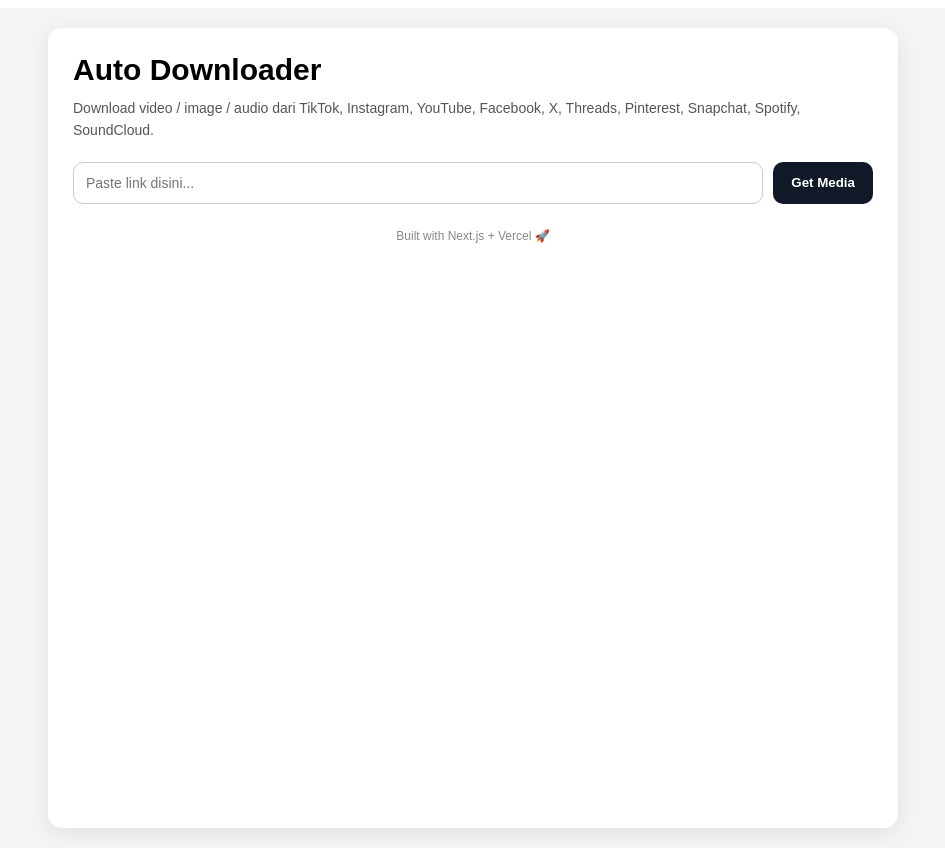
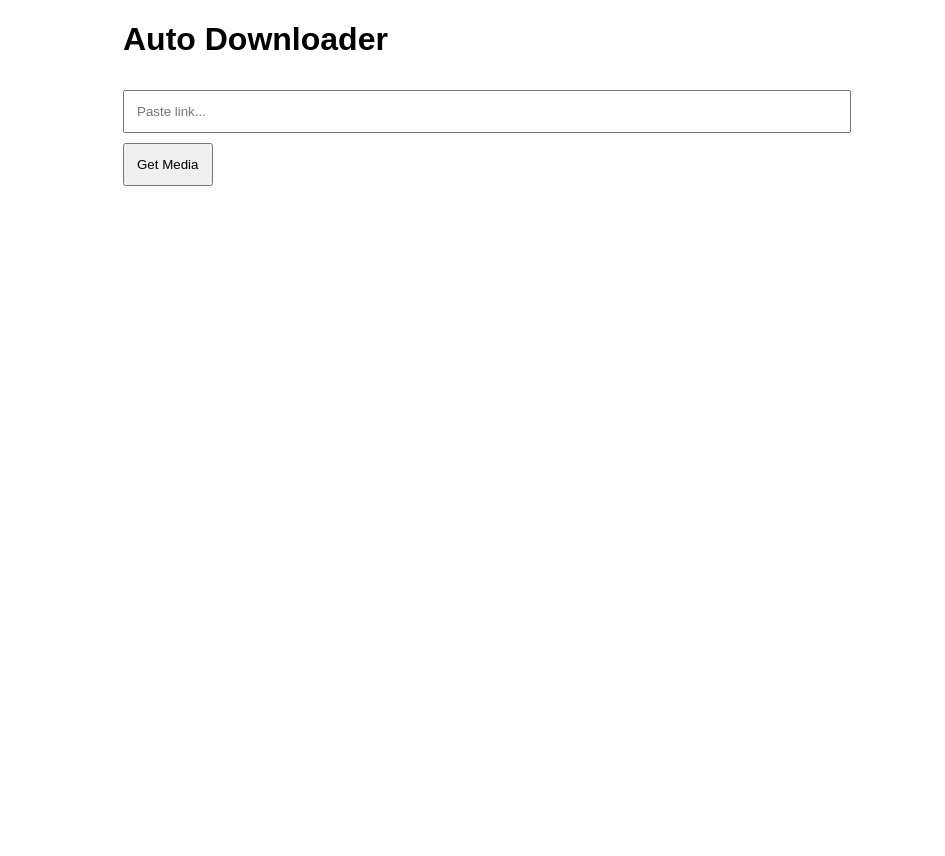
Before and after one commit to rahmat-369/Aio-down, a Next.js app: page / in a window 1280 px wide. Shown: the whole page, without its empty margins (167-1112 px from the left). After the commit the page ends 800 px from the top, so only its background shows below. Built offline with nearby package versions, Linux system fonts and the light colour scheme.

Commit message:
Update index.js

```diff
--- a/pages/index.js
+++ b/pages/index.js
@@ -2,13 +2,11 @@ import { useState } from "react";
 
 export default function Home() {
   const [url, setUrl] = useState("");
-  const [loading, setLoading] = useState(false);
   const [data, setData] = useState(null);
   const [error, setError] = useState("");
-  const [filter, setFilter] = useState("all");
+  const [showAll, setShowAll] = useState(false);
 
-  async function handleDownload() {
-    setLoading(true);
+  async function getMedia() {
     setError("");
     setData(null);
 
@@ -26,261 +24,56 @@ export default function Home() {
     } catch (e) {
       setError(e.toString());
     }
-
-    setLoading(false);
   }
 
-  const filteredMedias =
-    data?.medias?.filter((m) => {
-      if (filter === "all") return true;
-      return m.type === filter;
-    }) || [];
+  return (
+    <div className="wrap">
+      <h1>Auto Downloader</h1>
 
-  return (
-    <div style={styles.page}>
-      <div style={styles.container}>
-        <h1 style={styles.title}>Auto Downloader</h1>
-        <p style={styles.desc}>
-          Download video / image / audio dari TikTok, Instagram, YouTube, Facebook, X, Threads,
-          Pinterest, Snapchat, Spotify, SoundCloud.
-        </p>
-
-        <div style={styles.inputBox}>
       <input
         value={url}
         onChange={(e) => setUrl(e.target.value)}
-            placeholder="Paste link disini..."
-            style={styles.input}
+        placeholder="Paste link..."
       />
-          <button
-            onClick={handleDownload}
-            disabled={loading}
-            style={{
-              ...styles.button,
-              opacity: loading ? 0.6 : 1,
-              cursor: loading ? "not-allowed" : "pointer",
-            }}
-          >
-            {loading ? "Loading..." : "Get Media"}
-          </button>
-        </div>
+      <button onClick={getMedia}>Get Media</button>
 
-        {error && <p style={styles.error}>❌ {error}</p>}
+      {error && <p className="err">{error}</p>}
 
       {data && (
-          <div style={styles.resultCard}>
-            <h2 style={styles.resultTitle}>Hasil</h2>
+        <div className="card">
+          <b>Title:</b>{" "}
+          {showAll ? data.title : data.title.slice(0, 200)}
+          {data.title.length > 200 && (
+            <span onClick={() => setShowAll(!showAll)} className="more">
+              {showAll ? " Sembunyikan" : " Lihat semua"}
+            </span>
+          )}
 
-            <p style={styles.meta}>
-              <b>Title:</b> {data.title || "-"}
-            </p>
-            <p style={styles.meta}>
+          <p>
             <b>Source:</b>{" "}
-              <a href={data.source} target="_blank" rel="noreferrer">
-                {data.source}
-              </a>
+            <a href={data.source} target="_blank">{data.source.slice(0,50)}...</a>
           </p>
 
-            <div style={styles.filterBox}>
-              <button
-                onClick={() => setFilter("all")}
-                style={filter === "all" ? styles.filterActive : styles.filterBtn}
-              >
-                All
-              </button>
-              <button
-                onClick={() => setFilter("video")}
-                style={filter === "video" ? styles.filterActive : styles.filterBtn}
-              >
-                Video
-              </button>
-              <button
-                onClick={() => setFilter("image")}
-                style={filter === "image" ? styles.filterActive : styles.filterBtn}
-              >
-                Image
-              </button>
-              <button
-                onClick={() => setFilter("audio")}
-                style={filter === "audio" ? styles.filterActive : styles.filterBtn}
-              >
-                Audio
-              </button>
-            </div>
-
-            <div style={styles.mediaList}>
-              {filteredMedias.map((m, i) => (
-                <div key={i} style={styles.mediaItem}>
-                  <div>
-                    <p style={styles.mediaType}>
-                      {m.type.toUpperCase()}{" "}
-                      {m.quality ? <span style={styles.quality}>({m.quality})</span> : ""}
-                    </p>
-                    <p style={styles.mediaExt}>{m.ext || "unknown"}</p>
-                  </div>
-
-                  <a
-                    href={`/api/proxy?url=${encodeURIComponent(m.url)}`}
-                    style={styles.downloadBtn}
-                  >
+          {data.medias.map((m, i) => (
+            <div key={i} className="item">
+              <span>{m.type} {m.quality}</span>
+              <a href={`/api/proxy?url=${encodeURIComponent(m.url)}`}>
                 Download
               </a>
             </div>
           ))}
-
-              {!filteredMedias.length && (
-                <p style={{ marginTop: 15, color: "#666" }}>Tidak ada media untuk filter ini.</p>
-              )}
-            </div>
         </div>
       )}
 
-        <p style={styles.footer}>
-          Built with Next.js + Vercel 🚀
-        </p>
-      </div>
+      <style jsx>{`
+        .wrap { max-width:700px; margin:auto; font-family:Arial }
+        input { width:100%; padding:12px; margin-top:10px }
+        button { padding:12px; margin-top:10px }
+        .card { margin-top:20px; padding:15px; border:1px solid #ccc }
+        .item { display:flex; justify-content:space-between; margin-top:10px }
+        .more { color:blue; cursor:pointer }
+        .err { color:red }
+      `}</style>
     </div>
   );
           }
-
-const styles = {
-  page: {
-    minHeight: "100vh",
-    background: "#f3f4f6",
-    display: "flex",
-    justifyContent: "center",
-    padding: 20,
-    fontFamily: "Arial, sans-serif",
-  },
-  container: {
-    width: "100%",
-    maxWidth: 800,
-    background: "white",
-    padding: 25,
-    borderRadius: 14,
-    boxShadow: "0px 5px 20px rgba(0,0,0,0.08)",
-  },
-  title: {
-    margin: 0,
-    fontSize: 30,
-    fontWeight: "bold",
-  },
-  desc: {
-    marginTop: 10,
-    marginBottom: 20,
-    color: "#555",
-    fontSize: 14,
-    lineHeight: 1.6,
-  },
-  inputBox: {
-    display: "flex",
-    gap: 10,
-    flexWrap: "wrap",
-  },
-  input: {
-    flex: 1,
-    minWidth: 250,
-    padding: 12,
-    borderRadius: 10,
-    border: "1px solid #ccc",
-    outline: "none",
-    fontSize: 14,
-  },
-  button: {
-    padding: "12px 18px",
-    borderRadius: 10,
-    border: "none",
-    background: "#111827",
-    color: "white",
-    fontWeight: "bold",
-  },
-  error: {
-    marginTop: 15,
-    color: "red",
-    fontWeight: "bold",
-  },
-  resultCard: {
-    marginTop: 25,
-    padding: 20,
-    borderRadius: 12,
-    background: "#f9fafb",
-    border: "1px solid #e5e7eb",
-  },
-  resultTitle: {
-    margin: 0,
-    fontSize: 20,
-  },
-  meta: {
-    marginTop: 8,
-    marginBottom: 0,
-    fontSize: 14,
-  },
-  filterBox: {
-    marginTop: 15,
-    display: "flex",
-    gap: 10,
-    flexWrap: "wrap",
-  },
-  filterBtn: {
-    padding: "6px 12px",
-    borderRadius: 8,
-    border: "1px solid #ccc",
-    background: "white",
-    cursor: "pointer",
-    fontSize: 13,
-  },
-  filterActive: {
-    padding: "6px 12px",
-    borderRadius: 8,
-    border: "1px solid #111827",
-    background: "#111827",
-    color: "white",
-    cursor: "pointer",
-    fontSize: 13,
-  },
-  mediaList: {
-    marginTop: 20,
-    display: "flex",
-    flexDirection: "column",
-    gap: 12,
-  },
-  mediaItem: {
-    display: "flex",
-    justifyContent: "space-between",
-    alignItems: "center",
-    padding: 14,
-    borderRadius: 10,
-    background: "white",
-    border: "1px solid #e5e7eb",
-  },
-  mediaType: {
-    margin: 0,
-    fontWeight: "bold",
-    fontSize: 14,
-  },
-  quality: {
-    fontWeight: "normal",
-    color: "#6b7280",
-    fontSize: 12,
-  },
-  mediaExt: {
-    margin: 0,
-    fontSize: 12,
-    color: "#6b7280",
-  },
-  downloadBtn: {
-    padding: "8px 14px",
-    background: "#16a34a",
-    color: "white",
-    borderRadius: 10,
-    textDecoration: "none",
-    fontWeight: "bold",
-    fontSize: 13,
-  },
-  footer: {
-    marginTop: 25,
-    textAlign: "center",
-    fontSize: 12,
-    color: "#888",
-  },
-};
```
Lines whose indentation alone changed are shown as unchanged.
